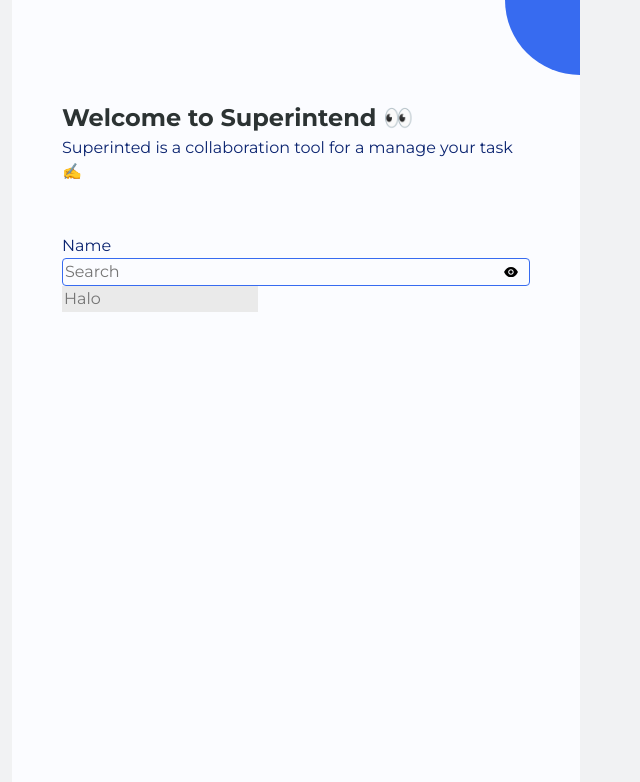
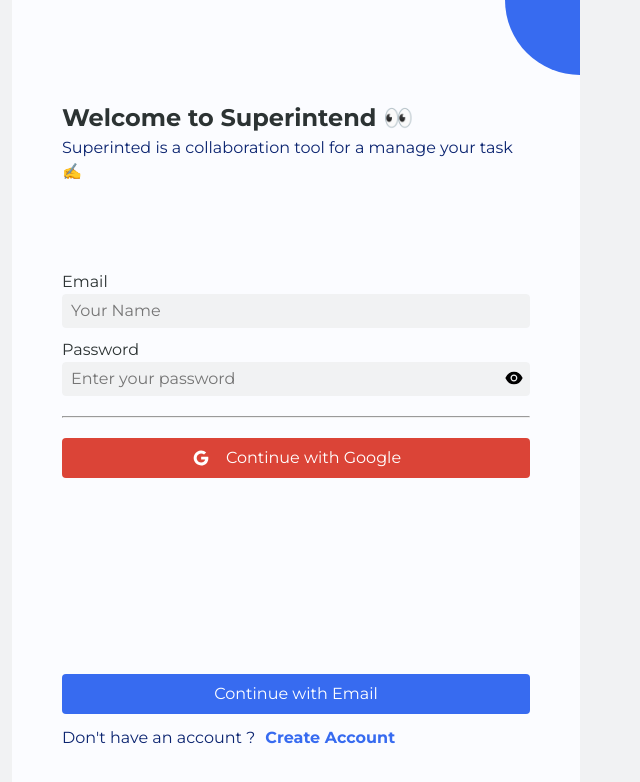
Before and after one commit to husenefendi/atomic-desing, a React (Vite) app: page /signin in a window 1280 px wide. Shown: the top 782 px of the page, without its empty margins (344-984 px from the left). Built offline with nearby package versions, Linux system fonts and the light colour scheme.

Commit message:
add page signup

```diff
--- a/src/components/atoms/Button.tsx
+++ b/src/components/atoms/Button.tsx
@@ -1,13 +1,32 @@
 import styled from 'styled-components';
+import {
+  color,
+  ColorStyleProps,
+  width,
+  WidthProps,
+  BackgroundColorProps,
+  background,
+  DisplayProps,
+  display,
+} from 'styled-system';
 
-export const Button = styled.button`
-  background-color: palevioletred;
+interface IButton
+  extends ColorStyleProps,
+    WidthProps,
+    BackgroundColorProps,
+    DisplayProps {}
+
+export const Button = styled.button<IButton>`
   border: 1px solid palevioletred;
   border: none;
   border-radius: 4px;
   color: #fff;
   padding: 8px;
   cursor: pointer;
+  ${color}
+  ${width}
+  ${background}
+  ${display}
 `;
 
 export const ButtonOutlined = styled(Button)`
--- a/src/components/atoms/Input.tsx
+++ b/src/components/atoms/Input.tsx
@@ -19,22 +19,20 @@
 
 export const InputIcon = styled(Input)`
   width: 100%;
-  border: ${props => `1px ${props.theme.colors.secondary} solid`};
+  border: ${props => `1px ${props.theme.colors.grey} solid`};
   border-radius: 4px;
   outline: none;
   box-sizing: border-box;
   transition: 0.3s;
+  padding: 4px 8px;
   cursor: pointer;
-
+  background-color: ${props => props.theme.colors.grey};
   &:focus {
-    border-color: dodgerBlue;
-    box-shadow: 0 0 8px 0 dodgerBlue;
+    border-color: ${props => props.theme.colors.secondary};
+    background-color: ${props => props.theme.colors.white};
   }
 
   :focus + .left-icon {
-    svg {
-      fill: dodgerBlue;
-    }
   }
 `;
 
--- a/src/components/atoms/Typography.tsx
+++ b/src/components/atoms/Typography.tsx
@@ -1,3 +1,5 @@
+import React from 'react';
+import { LinkProps, Link as MainLink } from 'react-router-dom';
 import styled from 'styled-components';
 import {
   TypographyProps,
@@ -5,6 +7,8 @@
   typography,
   ColorProps,
   color,
+  SpaceProps,
+  space,
 } from 'styled-system';
 
 interface IDefault extends TypographyProps, ColorProps {}
@@ -49,6 +53,7 @@
 interface IText extends IDefault {
   type?: string;
 }
+
 export const Text = styled.div.attrs<IText>(props => ({
   as: props.type || 'p',
 }))<IText>`
@@ -69,3 +74,12 @@
     },
   })}
 `;
+
+type IHref = LinkProps & IDefault & SpaceProps;
+
+export const Link = styled(MainLink)<IHref>`
+  ${typography}
+  ${color}
+  ${space}
+`;
+Link.defaultProps = {};
--- a/src/components/molecules/TextField.tsx
+++ b/src/components/molecules/TextField.tsx
@@ -1,18 +1,24 @@
+import React, { useState } from 'react';
 import styled from 'styled-components';
+
 import { Box } from '../atoms/Laytout';
-import Input, { InputIcon } from '../atoms/Input';
-import { ButtonIcon } from '../atoms/Button';
+import { InputIcon } from '../atoms/Input';
 import { Text } from '../atoms/Typography';
-import React, { useState } from 'react';
 
-interface ITextfield {
+import classNames from '../../tools/classNames';
+
+interface ITextfield extends React.InputHTMLAttributes<HTMLInputElement> {
   label?: string;
   icon?: React.ReactNode;
+  parentClass?: string;
 }
 
 const StyledInput = styled.div`
   &.inputWithIcon {
     position: relative;
+  }
+  label {
+    color: ${props => props.theme.colors.black};
   }
 
   .left-icon {
@@ -30,10 +36,9 @@
     background: none;
     border: none;
     position: absolute;
-    right: 5px;
-    /* top: 50%; */
-    /* transform: translateY(-50%); */
+    right: 0px;
     padding: 6px;
+    font-size: 20px;
     svg {
       fill: black;
       transition: 0.3s;
@@ -42,6 +47,8 @@
 `;
 
 const TextField = (props: ITextfield) => {
+  const inputProps = { ...props };
+  delete inputProps.style;
   const [text, setText] = useState('');
   const handleChange = (event: any) => {
     setText(event.target.value);
@@ -51,17 +58,20 @@
   };
 
   return (
-    <StyledInput className={'inputWithIcon'}>
+    <StyledInput
+      className={classNames('inputWithIcon', props?.parentClass ?? '')}
+      style={{ ...props?.style }}
+    >
       {props?.label && <Text type="label">{props?.label}</Text>}
       <Box display={'block'}>
         <InputIcon
           type="text"
           value={text}
           onChange={handleChange}
-          placeholder="Search"
           onSubmit={e => {
             e.preventDefault();
           }}
+          {...inputProps}
         />
         {props?.icon && props.icon}
       </Box>
@@ -69,4 +79,10 @@
   );
 };
 
+TextField.defaultProps = {
+  placeholder: 'Your Name',
+  label: 'Name',
+  parentClass: '',
+};
+
 export default TextField;
--- a/src/pages/Signin/index.tsx
+++ b/src/pages/Signin/index.tsx
@@ -1,13 +1,16 @@
-import { AiFillEye } from 'react-icons/ai';
+import { useState } from 'react';
+import { AiFillEye, AiFillEyeInvisible, AiOutlineGoogle } from 'react-icons/ai';
+// import { Link } from 'react-router-dom';
+
 import { FullHeightBackground } from '../../components/atoms/Background';
 import { Button, ButtonIcon } from '../../components/atoms/Button';
 import CircleElement from '../../components/atoms/Circle';
-import Input from '../../components/atoms/Input';
 import { Box } from '../../components/atoms/Laytout';
-import Heading, { Text } from '../../components/atoms/Typography';
+import Heading, { Text, Link } from '../../components/atoms/Typography';
 import TextField from '../../components/molecules/TextField';
 
 const SigninPage = () => {
+  const [showPassword, setShowPassword] = useState<Boolean>(false);
   return (
     <FullHeightBackground color="white">
       <CircleElement
@@ -19,8 +22,16 @@
         }}
         size={150}
       />
-      <Box color="primary" style={{ flex: 1 }} px={50} py={100}>
-        <Box>
+      <Box
+        color="primary"
+        style={{
+          flex: 1,
+          flexDirection: 'column',
+        }}
+        p={50}
+        display="flex"
+      >
+        <Box style={{ flex: 1 }} pt={50}>
           <Heading variant="h3" color={'black'}>
             Welcome to Superintend 👀
           </Heading>
@@ -28,17 +39,65 @@
             {`Superinted is a collaboration tool for a \r\n manage your task ✍️`}
           </Text>
         </Box>
-        <Box mt={50}>
+        <Box mt={50} style={{ flex: 3 }}>
+          <TextField type="email" label="Email" />
           <TextField
-            label="Name"
+            type={showPassword ? 'text' : 'password'}
+            label="Password"
+            style={{ marginTop: '10px' }}
+            placeholder="Enter your password"
             icon={
-              <ButtonIcon>
-                <AiFillEye />
+              <ButtonIcon onClick={() => setShowPassword(!showPassword)}>
+                {showPassword ? <AiFillEyeInvisible /> : <AiFillEye />}
               </ButtonIcon>
             }
           />
-
-          <Input placeholder="Halo" disabled />
+          <hr style={{ marginTop: 20, marginBottom: 20 }} />
+          <Button
+            backgroundColor={'red'}
+            width="100%"
+            display={'flex'}
+            style={{ justifyContent: 'center', alignItems: 'center' }}
+          >
+            <AiOutlineGoogle
+              style={{ marginRight: 15, display: 'inline-block', fontSize: 20 }}
+            />
+            Continue with Google
+          </Button>
+        </Box>
+        <Box
+          style={{
+            flex: 1,
+            justifyContent: 'end',
+            flexDirection: 'column',
+          }}
+          display="flex"
+        >
+          <Button
+            backgroundColor={'secondary'}
+            width="100%"
+            display={'flex'}
+            style={{
+              justifyContent: 'center',
+              alignItems: 'center',
+              marginBottom: '12px',
+            }}
+          >
+            Continue with Email
+          </Button>
+          <Text>
+            Don't have an account ?
+            <Link
+              to="/signup"
+              color="secondary"
+              fontWeight={'700'}
+              ml={10}
+              fontStyle="normal"
+              style={{ textDecoration: 'none' }}
+            >
+              Create Account
+            </Link>
+          </Text>
         </Box>
       </Box>
     </FullHeightBackground>
--- /dev/null
+++ b/src/tools/classNames.ts
@@ -0,0 +1,3 @@
+export default function classNames(...classes: string[]) {
+    return classes.filter(Boolean).join(' ');
+}
```
